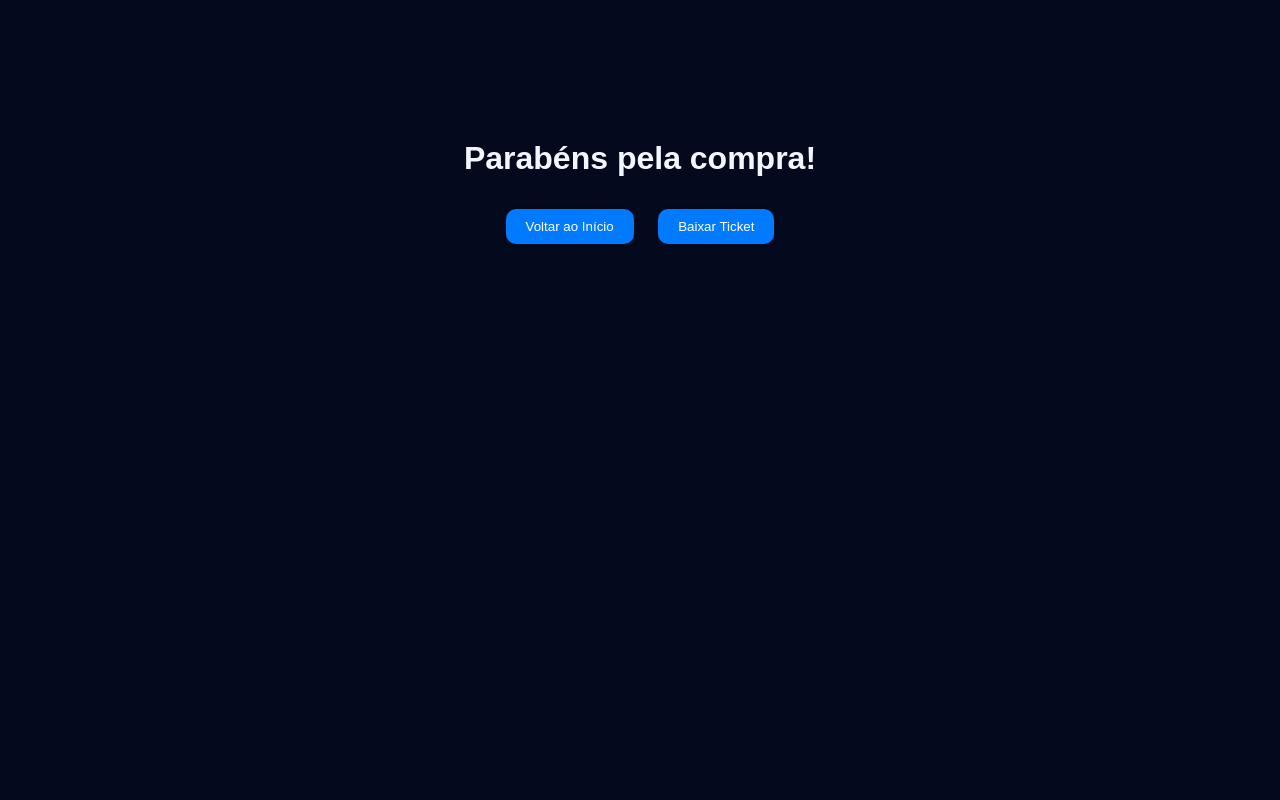
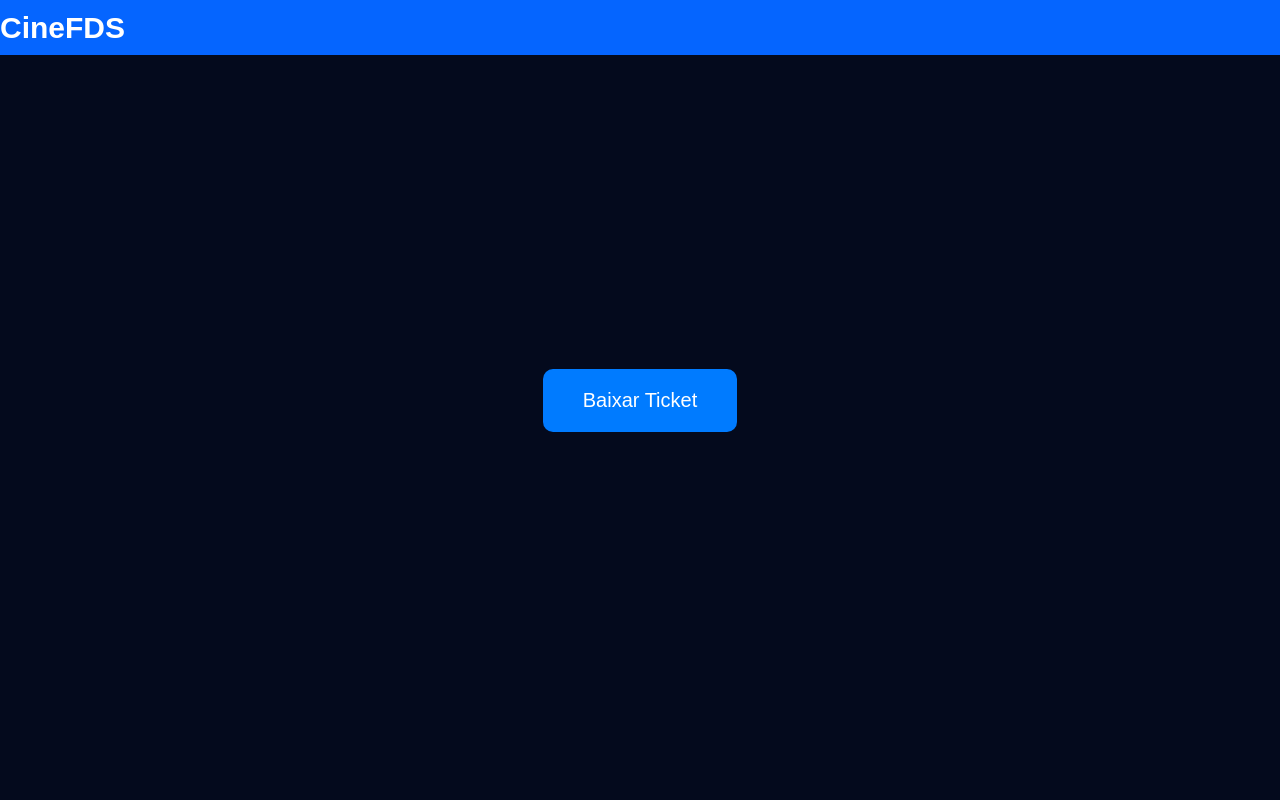
Before and after one commit to julsales/CineFDS, a Django app: page /pag_fim/ in a window 1280 px wide. Run offline with Django 5.2, Linux system fonts and the light colour scheme; parts of the project's set-up code (start-up, migrations or seed data) failed here and were passed over.

Commit message:
ticket
ticket possivel ser baixado agr

```diff
--- a/CineFds/home/templates/pag_fim.html
+++ b/CineFds/home/templates/pag_fim.html
@@ -1,74 +1,78 @@
+{% load static %}
+
 <!DOCTYPE html>
 <html lang="pt-BR">
 <head>
     <meta charset="UTF-8">
     <meta name="viewport" content="width=device-width, initial-scale=1.0">
-    <title>Compra Concluída</title>
+    <title>Download Ticket</title>
     <style>
         body {
-            background-color: rgb(4, 10, 29);
-            color: #fff;
+            display: flex;
+            justify-content: center;
+            align-items: center;
+            height: 100vh;
+            margin: 0;
+            background-color: rgb(9, 27, 87);
+            color: white;
             font-family: Arial, sans-serif;
-            margin: 0;
-            padding-top: 55px;
+        }
+        .download-button {
+            padding: 20px 40px;
+            background-color: #007bff;
+            color: white;
+            border: none;
+            border-radius: 10px;
+            cursor: pointer;
+            font-size: 20px;
             text-align: center;
         }
-
-        button {
-            padding: 10px 20px;
-            background-color: #007bff;
-            color: #fff;
-            border: none;
-            cursor: pointer;
-            border-radius: 10px;
-            box-shadow: 0 0 5px rgba(0, 0, 0, 0.1);
-            margin: 10px;
-        }
-
-        button:hover {
+        .download-button:hover {
             background-color: #0056b3;
         }
-
-        h1 {
-            color: aliceblue;
-            text-align: center;
+        .navbar {
+            width: 100%;
+            padding: 0;
+            border-bottom: none;
+            position: fixed;
+            top: 0;
+            background-color:rgb(5, 101, 255);
+            height: 55px;
+            display: flex;
+            justify-content: space-between;
+            align-items: center;
+            padding: 0 20px;
         }
-
-        .container-fluid {
-            margin-top: 4rem;
-            display: flex;
-            justify-content: center;
+        .navbar-brand {
+            padding: 0;
+            margin: 0;
+            text-decoration: none;
         }
-
-        .col-md-6 {
-            width: 50%;
+        .navbar-brand strong {
+            font-size: 30px;
+            color: rgb(255, 255, 255);
         }
     </style>
 </head>
-<body>
-    <div class="container-fluid mt-4">
-        <div class="col-md-6">
-            <h1>Parabéns pela compra!</h1>
-            <button id="voltarInicio">Voltar ao Início</button>
-            <button id="baixarTicket">Baixar Ticket</button>
-        </div>
-    </div>
+
+<body style="background-color: rgb(4, 10, 29); margin: 0;">
+    <nav class="navbar">
+        <a href="{% url 'home' %}" class="navbar-brand">
+            <strong> CineFDS </strong>
+        </a>
+    </nav>
+
+    <button class="download-button" onclick="downloadImage()">Baixar Ticket</button>
 
     <script>
-        document.addEventListener('DOMContentLoaded', function() {
-            document.getElementById('baixarTicket').addEventListener('click', function() {
-                var link = document.createElement('a');
-                link.href = '/media/pics/ticket.jpg';
-                link.download = 'ticket.jpg';
-                document.body.appendChild(link);
-                link.click();
-                document.body.removeChild(link);
-            });
-
-            document.getElementById('voltarInicio').addEventListener('click', function() {
-                window.location.href = "{% url 'home' %}";
-            });
-        });
+        function downloadImage() {
+            const link = document.createElement('a');
+            link.href = "{% static 'CineFds/ticket.png' %}";
+            link.download = 'ticket.png';
+            document.body.appendChild(link);
+            link.click();
+            document.body.removeChild(link);
+        }
     </script>
 </body>
 </html>
```
Also changed, not shown: CineFds/home/static/CineFds/ticket.png (added).
